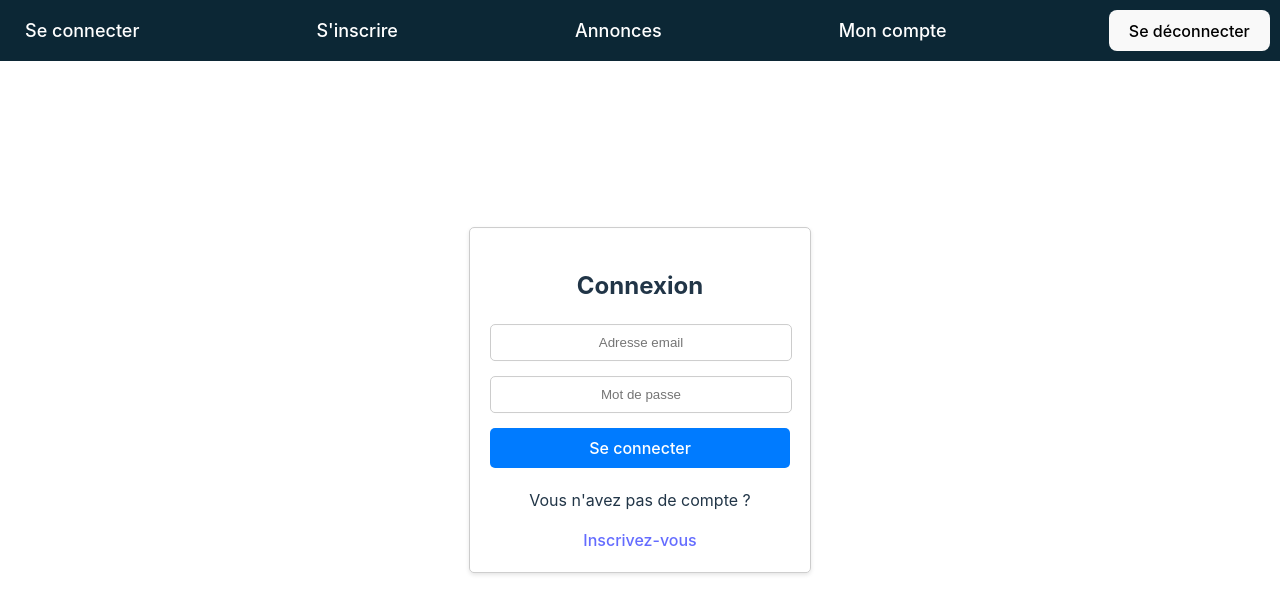
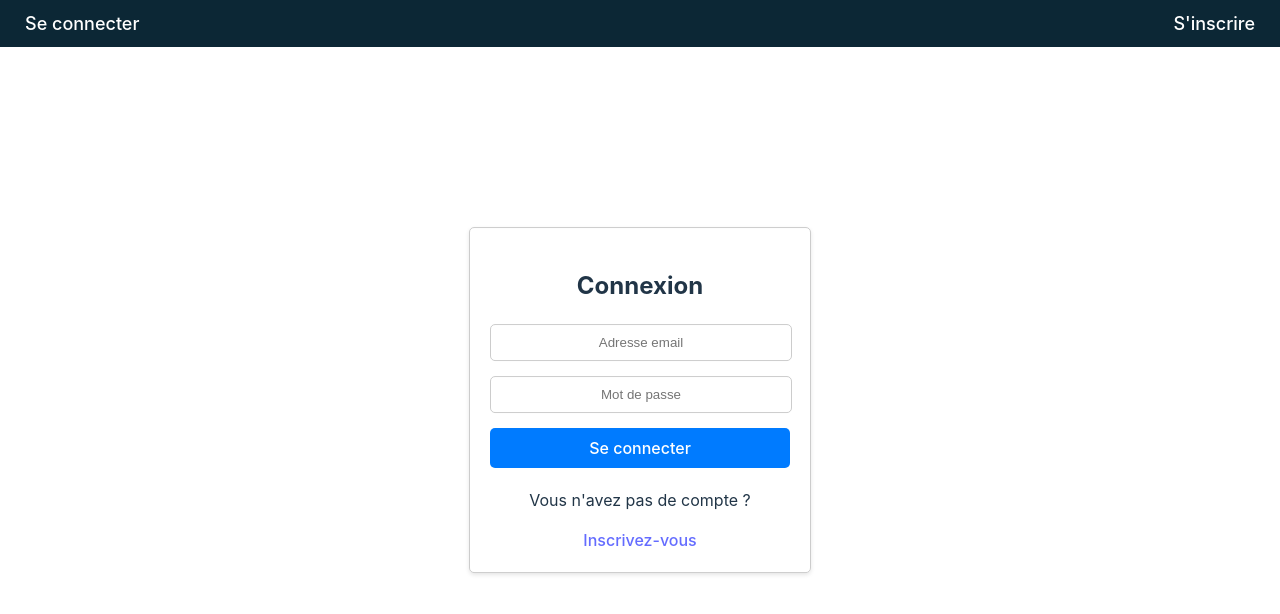
Before and after one commit to AntoineAvn/IPPSI-Leboncoin_TP, a React (Vite) app in the folder front/: page / in a window 1280 px wide. Shown: the top 614 px of the page. Built offline with nearby package versions, Linux system fonts and the light colour scheme; the HTML template or start-up script is replaced by a standard one.

Commit message:
hide/saw & access/no access for public and protected route

```diff
--- a/front/src/App.jsx
+++ b/front/src/App.jsx
@@ -8,6 +8,7 @@ import Page404 from "./pages/page404/Page404.jsx";
 import NavBar from "./components/navbar/navbar.jsx";
 import Home from "./pages/home/Home";
 import Account from "./pages/compte/account.jsx";
+import PublicOnlyRoute from "./utils/PublicOnlyRoute";
 import "./App.css";
 
 function App() {
@@ -16,14 +17,12 @@ function App() {
       <BrowserRouter>
         <NavBar />
         <Routes>
-          <Route path="/" element={<Login />} />
-          <Route path="/register" element={<Register />} />
+          <Route path="/" element={<PublicOnlyRoute element={<Login />} />} />
+          <Route path="/register" element={<PublicOnlyRoute element={<Register />} />} />
+          <Route path="/home" element={<ProtectedRoute element={<Home />} />} />
+          <Route path="/account" element={<ProtectedRoute element={<Account />} />}
+          />
           <Route path="*" element={<Page404 />} />
-          <Route path="/home" element={<ProtectedRoute element={<Home />} />} />
-          <Route
-            path="/account"
-            element={<ProtectedRoute element={<Account />} />}
-          />
         </Routes>
       </BrowserRouter>
     </AuthProvider>
--- a/front/src/components/navbar/navbar.jsx
+++ b/front/src/components/navbar/navbar.jsx
@@ -1,15 +1,27 @@
-import { Link } from "react-router-dom";
-import Logout from "../logout/LogoutComponent";
-import "./Navbar.css";
+import { useContext } from 'react';
+import { Link } from 'react-router-dom';
+import { AuthContext } from '../../utils/AuthContext';
+import Logout from '../logout/LogoutComponent';
+import './navbar.css';
 
 function Navbar() {
+  const { isAuthenticated } = useContext(AuthContext); // Utilisez le contexte d'authentification
+
   return (
     <nav className="navbar">
-      <Link to="/">Se connecter</Link>
-      <Link to="/register">S&apos;inscrire</Link>
-      <Link to="/home">Annonces</Link>
-      <Link to="/account">Mon compte</Link>
-      <Logout />
+      {!isAuthenticated && ( // Masquer ces liens si l'utilisateur est authentifié
+        <>
+          <Link to="/">Se connecter</Link>
+          <Link to="/register">S&apos;inscrire</Link>
+        </>
+      )}
+      {isAuthenticated && (
+        <>
+          <Link to="/home">Annonces</Link>
+          <Link to="/account">Mon compte</Link>
+          <Logout />
+        </>
+      )}
     </nav>
   );
 }
--- /dev/null
+++ b/front/src/utils/PublicOnlyRoute.jsx
@@ -0,0 +1,16 @@
+import { useContext } from 'react';
+import { Navigate } from 'react-router-dom';
+import { AuthContext } from './AuthContext';
+import PropTypes from 'prop-types';
+
+const PublicOnlyRoute = ({ element }) => {
+  const { isAuthenticated } = useContext(AuthContext);
+
+  return isAuthenticated ? <Navigate to="/home" /> : element; // Rediriger si authentifié
+};
+
+PublicOnlyRoute.propTypes = {
+    element: PropTypes.node.isRequired,
+};
+
+export default PublicOnlyRoute;
```
